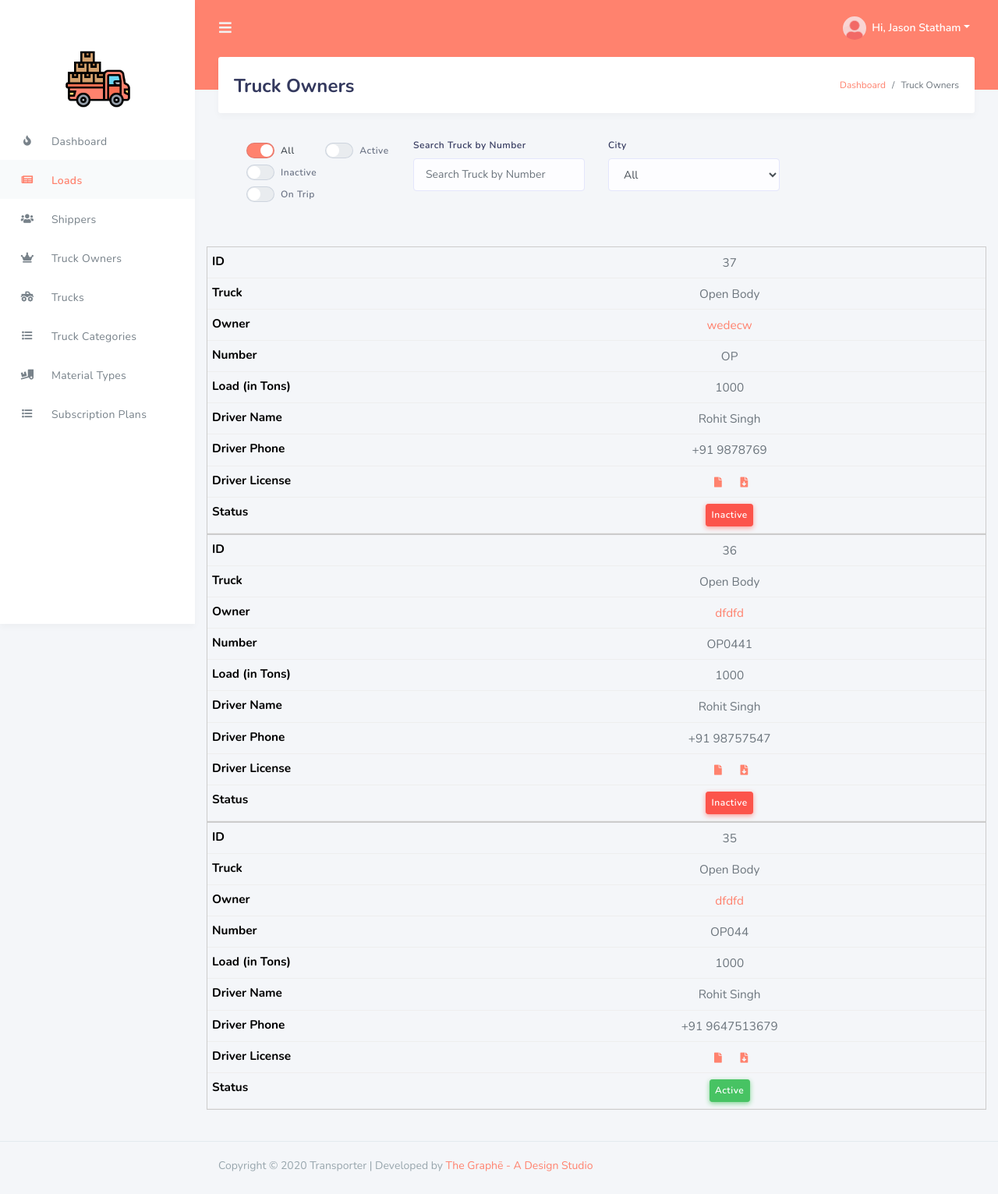
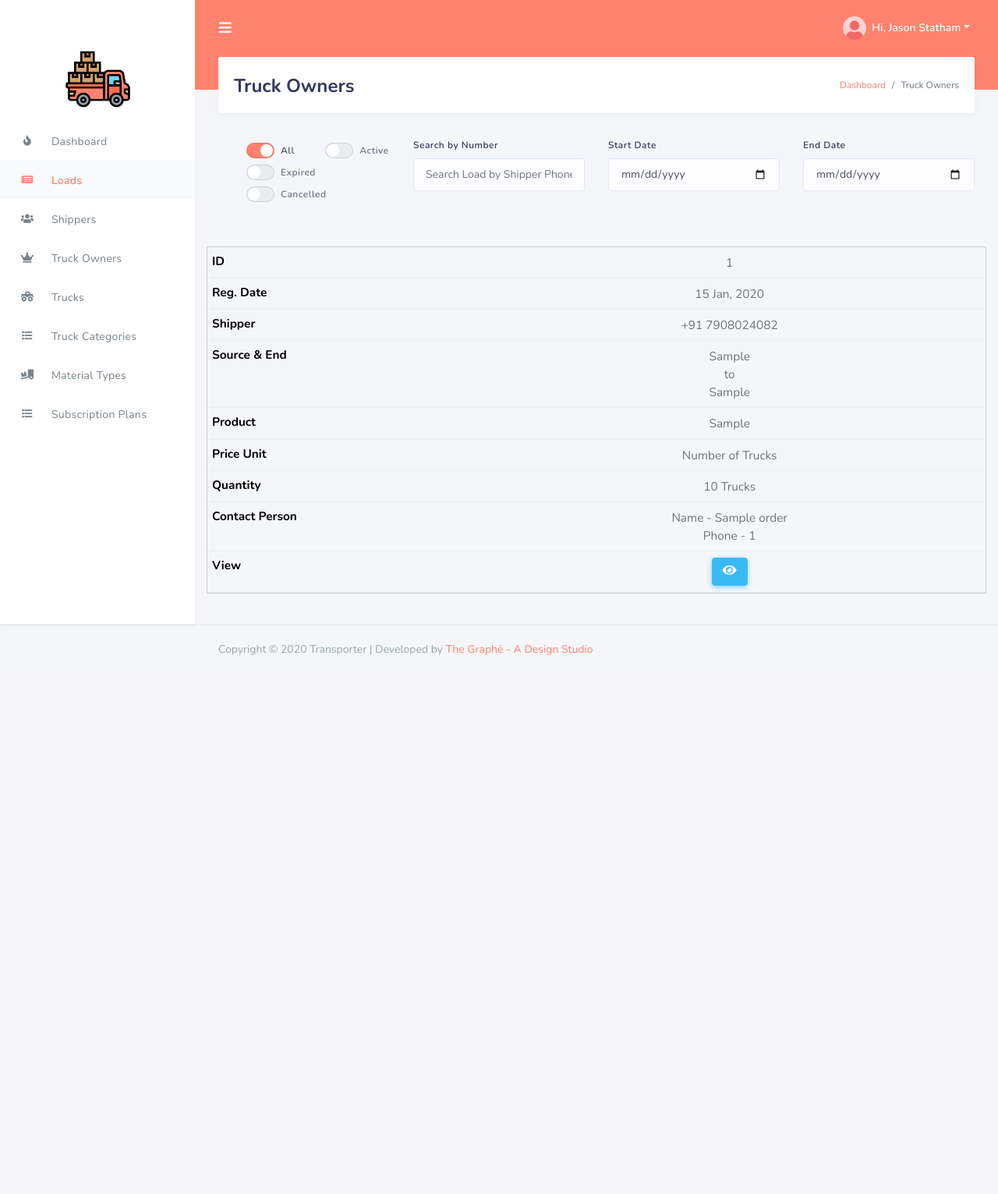
Before and after one commit to The-Graphe-A-Design-Studio/Transportation-Web, a PHP site: page /loads in a window 1280 px wide. Shown: the whole page at 78% size. After the commit the page ends 840 px from the top, so only its background shows below. Run offline with PHP 8.4, Linux system fonts and the light colour scheme; a user stored in the database is signed in; data comes from the database, SQL or seed files in the repository; tables that the repository leaves empty hold one stand-in row (values such as "Sample post"); some libraries are stand-ins or nearby versions.

Commit message:
loads page admin panel

```diff
--- a/loads.php
+++ b/loads.php
@@ -49,40 +49,38 @@
                                     <label class="custom-switch">
                                         <input type="radio" name="option" class="custom-switch-input common_selector inactive" value="3">
                                         <span class="custom-switch-indicator"></span>
-                                        <span class="custom-switch-description">Inactive</span>
+                                        <span class="custom-switch-description">Expired</span>
                                     </label>
                                     <label class="custom-switch">
-                                        <input type="radio" name="option" class="custom-switch-input common_selector trip" value="4">
+                                        <input type="radio" name="option" class="custom-switch-input common_selector cancel" value="4">
                                         <span class="custom-switch-indicator"></span>
-                                        <span class="custom-switch-description">On Trip</span>
+                                        <span class="custom-switch-description">Cancelled</span>
                                     </label>
                                 </div>
                             </div>
                         </div>
                         <div class="col-sm-12 col-md-3">
                             <div class="form-group">
-                                <label>Search Truck by Number</label>
-                                <input class="form-control common_selector search_bar" placeholder="Search Truck by Number" name="name"/>
+                                <label>Search by Number</label>
+                                <input class="form-control common_selector search_bar" placeholder="Search Load by Shipper Phone Number" name="name"/>
                             </div>
                         </div>
-                        <div class="col-12 col-md-3">
+                        <div class="col-sm-12 col-md-3">
                             <div class="form-group">
-                                <label>City</label>
-                                <select class="form-control common_selector city">
-                                    <option value="">All</option>
-                                    <?php
-                                        $branch = "select distinct to_city from truck_owners";
-                                        $get_branch = mysqli_query($link, $branch);
-                                        while($row_branch = mysqli_fetch_array($get_branch, MYSQLI_ASSOC))
-                                        {
-                                    ?>
-                                        <option value="<?php echo $row_branch['to_city']; ?>"><?php echo $row_branch['to_city']; ?></option>
-                                    <?php } ?>
-                                </select>
+                                <label>Start Date</label>
+                                <input type="date" placeholder="MM/DD/YYYY" class="form-control common_selector s_date" name="start_date"/>
+                            </div>
+                        </div>
+                        <div class="col-sm-12 col-md-3">
+                            <div class="form-group">
+                                <label>End Date</label>
+                                <input type="date" placeholder="MM/DD/YYYY" class="form-control common_selector e_date" name="end_date"/>
                             </div>
                         </div>
                     </div>
+
                     <input type="button" id="refresh_btn" value="Refresh" hidden>
+
                     <div class="row mt-sm-4 filter_data">
 
                     </div>
@@ -108,13 +106,13 @@
                 var active = get_filter('active');
                 var inactive = get_filter('inactive');
                 var nothing = get_filter('nothing');
-                var trip = get_filter('trip');
                 var search = get_key('search_bar');
-                var city = branchw();
+                var start_date = start_datee('s_date');
+                var end_date = end_datee('e_date');
                 $.ajax({
-                    url:"processing/curd_trucks.php",
+                    url:"processing/curd_loads.php",
                     method:"POST",
-                    data:{action:action, active:active, inactive:inactive, nothing:nothing, trip:trip, search:search, city:city},
+                    data:{action:action, active:active, inactive:inactive, nothing:nothing, search:search, start_date:start_date, end_date:end_date},
                     success:function(data){
                         $('.filter_data').html(data);
                     }
@@ -135,9 +133,14 @@
                 return $('.search_bar').val();
             }
 
-            function branchw()
+            function start_datee()
             {
-                return $('.city').find('option:selected').val();
+                return $('.s_date').val();
+            }
+
+            function end_datee()
+            {
+                return $('.e_date').val();
             }
 
             $('#refresh_btn').on('click',function(){
@@ -147,9 +150,8 @@
             $('.common_selector').on('keyup change',function(){
                 filter_data();
                 get_key();
-                branchw();
-                // start_datee();
-                // end_datee();
+                start_datee();
+                end_datee();
             });
 
 
--- /dev/null
+++ b/processing/curd_loads.php
@@ -0,0 +1,203 @@
+<?php
+
+    include('../session.php');
+
+    $connect = new PDO("mysql:host=$hostName; dbname=$dbName", $userName, $password);
+
+    if(isset($_POST["action"]))
+    {
+        $query = "select cust_order.*, customers.* from cust_order, customers where cust_order.or_cust_id = customers.cu_id";
+
+        if(isset($_POST["active"]))
+        {
+            $query .= " AND cust_order.or_status = '1'";
+        }
+
+        if(isset($_POST["inactive"]))
+        {
+            $query .= " AND cust_order.or_status = '0'";
+        }
+
+        if(isset($_POST["nothing"]))
+        {
+            $query .= "";
+        }
+
+        if(isset($_POST["cancel"]))
+        {
+            $query .= " AND cust_order.or_status = '2'";
+        }
+
+        if(!empty($_POST["start_date"]) && empty($_POST["end_date"]))
+        {
+            $s_date = date_create($_POST["start_date"]);
+            $s_date = date_format($s_date, "Y-m-d");
+
+            $e_date = date_create($_POST["end_date"]);
+            $e_date = date_format($e_date, "Y-m-d");
+
+            $query .= " and cust_order.or_active_on >= '".$s_date."'";
+        }
+        elseif(empty($_POST["start_date"]) && !empty($_POST["end_date"]))
+        {
+            $s_date = date_create($_POST["start_date"]);
+            $s_date = date_format($s_date, "Y-m-d");
+
+            $e_date = date_create($_POST["end_date"]);
+            $e_date = date_format($e_date, "Y-m-d");
+
+            $query .= " and cust_order.or_active_on <= '".$e_date."'";
+        }
+        elseif(!empty($_POST["start_date"]) && !empty($_POST["end_date"]))
+        {
+            $s_date = date_create($_POST["start_date"]);
+            $s_date = date_format($s_date, "Y-m-d");
+
+            $e_date = date_create($_POST["end_date"]);
+            $e_date = date_format($e_date, "Y-m-d");
+
+            $query .= " and cust_order.or_active_on >= '".$s_date."' and cust_order.or_active_on <= '".$e_date."'";
+        }
+        else
+        {
+            $query .= "";
+        }
+
+        if(isset($_POST['search']))
+        {
+            $se = $_POST['search'];
+            $query .= " AND customers.cu_phone LIKE '$se%' order by cust_order.or_id desc limit 20";
+        }
+
+        // echo $query;
+
+        $statement = $connect->prepare($query);
+        $statement->execute();
+        $result = $statement->fetchAll();
+        $total_row = $statement->rowCount();
+
+        $output = '';
+
+        if($total_row > 0)
+        {
+            $output .=
+            '
+                <table>
+                    <thead>
+                        <th>ID</th>
+                        <th>Reg. Date</th>
+                        <th>Shipper</th>
+                        <th>Source & End</th>
+                        <th>Product</th>
+                        <th>Price Unit</th>
+                        <th>Quantity</th>
+                        <th>Contact Person</th>
+                        <th>View</th>
+                    </thead>
+                    <tbody>
+            ';
+
+            foreach($result as $row)
+            {
+                $date = date_create($row['or_active_on']);
+                $date = date_format($date, "d M, Y");
+
+                $output .=
+                '
+                    <tr>
+                        <td data-column="ID">'.$row['or_id'].'</td>
+                        <td data-column="Reg. Date">'.$date.'</td>
+                        <td data-column="Shipper">+'.$row['cu_phone_code'].' '.$row['cu_phone'].'</td>
+                ';
+
+                $source = "select * from cust_order_source where or_uni_code = '".$row['or_uni_code']."'";
+                $get_source = mysqli_query($link, $source);
+                $row_source = mysqli_fetch_array($get_source, MYSQLI_ASSOC);
+
+                $end = "select * from cust_order_destination where or_uni_code = '".$row['or_uni_code']."' order by des_id desc";
+                $get_end = mysqli_query($link, $end);
+                $row_end = mysqli_fetch_array($get_end, MYSQLI_ASSOC);
+
+                if($row['or_price_unit'] == 1)
+                {
+                    $unit = "Tonnage";
+                    $quant = $row['or_quantity']." Tons";
+                }
+                else
+                {
+                    $unit = "Number of Trucks";
+                    $quant = $row['or_quantity']." Trucks";
+                }
+
+                $output .=
+                '
+                        <td data-column="Source & End">
+                            '.$row_source['or_source'].'
+                            <br>to<br>
+                            '.$row_end['or_destination'].'
+                        </td>
+                        <td data-column="Product">'.$row['or_product'].'</td>
+                        <td data-column="Price Unit">'.$unit.'</td>
+                        <td data-column="Quantity">'.$quant.'</td>
+                        <td data-column="Contact Person">
+                            Name - '.$row['or_contact_person_name'].'
+                            <br>
+                            Phone - '.$row['or_contact_person_phone'].'
+                        </td>
+                        <td data-column="View">
+                            <a class="btn btn-icon btn-info" href="shipper_profile?shipper_id='.$row['cu_id'].'"><i class="fas fa-eye" title="View Details"></i></a>
+                        </td>
+                    </tr>
+                ';
+            }
+
+        }
+        else
+        {
+            $output =
+            '
+                No Data Found
+            ';
+        }
+
+        echo $output;
+
+    }
+    elseif(isset($_POST['doc_id']) && isset($_POST['doc_status']))
+    {
+        if($_POST['doc_status'] === '0')
+        {
+            $sql = mysqli_query($link, "update customer_docs set doc_verified = 1 where doc_id = '".$_POST['doc_id']."'");
+
+            if($sql)
+            {
+                echo "Document verified";
+            }
+            else
+            {
+                echo "Something went wrong";
+            }
+        }
+        elseif($_POST['doc_status'] === '1')
+        {
+            $sql = mysqli_query($link, "update customer_docs set doc_verified = 0 where doc_id = '".$_POST['doc_id']."'");
+
+            if($sql)
+            {
+                echo "Set to not verified";
+            }
+            else
+            {
+                echo "Something went wrong";
+            }
+        }
+        else
+        {
+            echo "Something missing";
+        }
+    }
+    else
+    {
+        echo "Server error";
+    }
+?>
```
